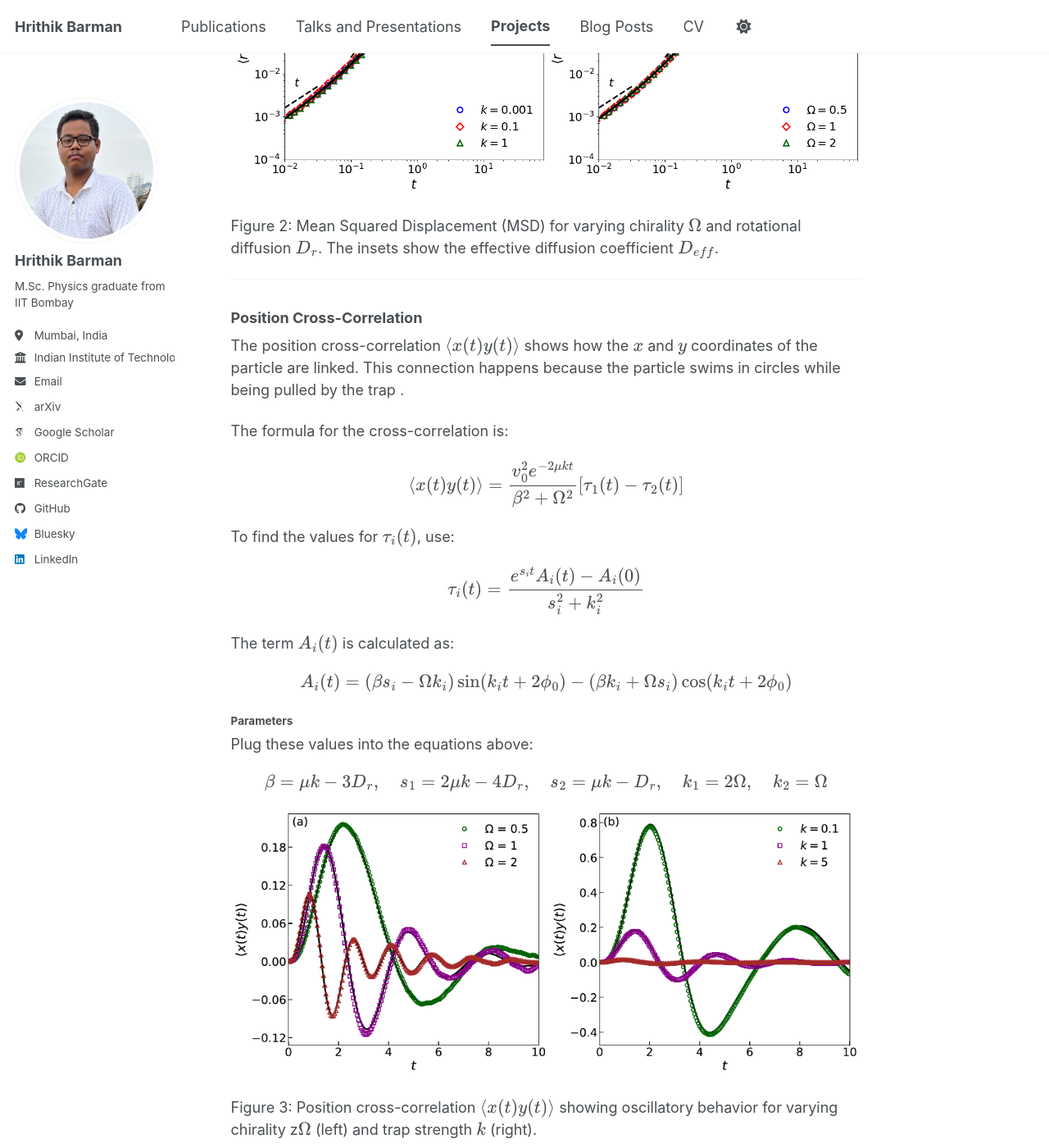
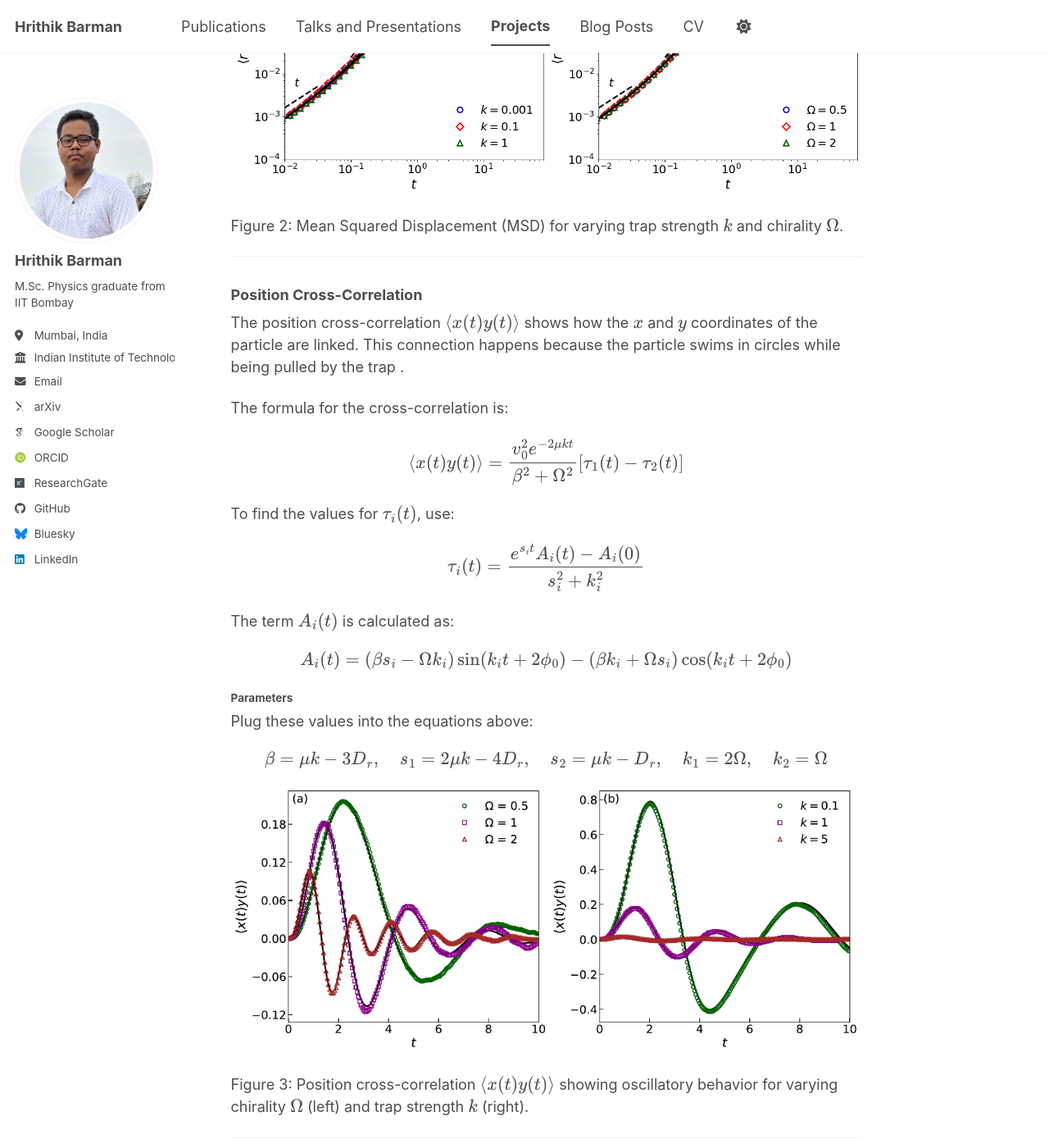
Before and after one commit to Hrithikbarmangc/barman.github.io, a Jekyll site: the page built from _portfolio/Confinement Induced Delay.md, in a window 1280 px wide and 1400 px high, scrolled down 1978 px. Shown: the whole window at 82% size. Built offline with Jekyll 4.4.1, drawn with Linux system fonts in a browser that asks for light colours; some web fonts are replaced; a script bundle is joined from its source files by our own code; library files that are not in the unit come from our copies.

Commit message:
Update Confinement Induced Delay.md

```diff
--- a/_portfolio/Confinement Induced Delay.md
+++ b/_portfolio/Confinement Induced Delay.md
@@ -69,7 +69,7 @@ $$
 
 <img src="{{ '/images/msd_hollow_markers_scaling (1).png' | relative_url }}" style="width:100%;">
 
-Figure 2:  Mean Squared Displacement (MSD) for varying chirality $$\Omega$$ and rotational diffusion $$D_r$$. The insets show the effective diffusion coefficient $$D_{eff}$$.
+Figure 2:  Mean Squared Displacement (MSD) for varying trap strength $$k$$ and chirality $$\Omega$$.
 
 ---
 
@@ -104,7 +104,7 @@ $$
 
 <img src="{{ '/images/cross_correlation_uniform_ticks (2).png' | relative_url }}" style="width:100%;">
 
-Figure 3: Position cross-correlation $$\langle x(t)y(t) \rangle$$ showing oscillatory behavior for varying chirality z$$\Omega$$ (left) and trap strength $$k$$ (right).
+Figure 3: Position cross-correlation $$\langle x(t)y(t) \rangle$$ showing oscillatory behavior for varying chirality $$\Omega$$ (left) and trap strength $$k$$ (right).
 
 ---
 
```
